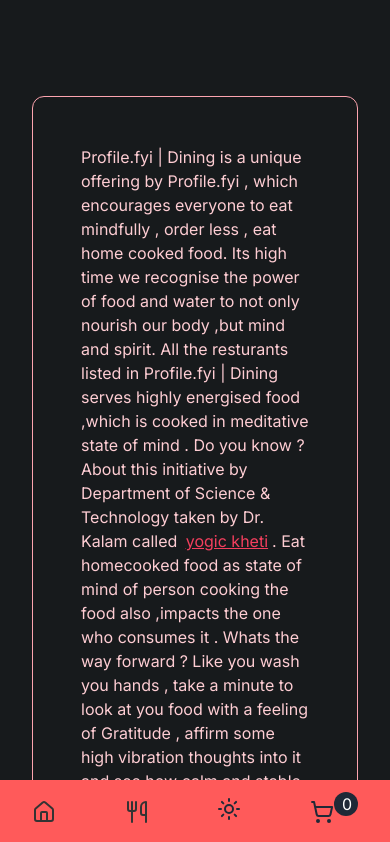
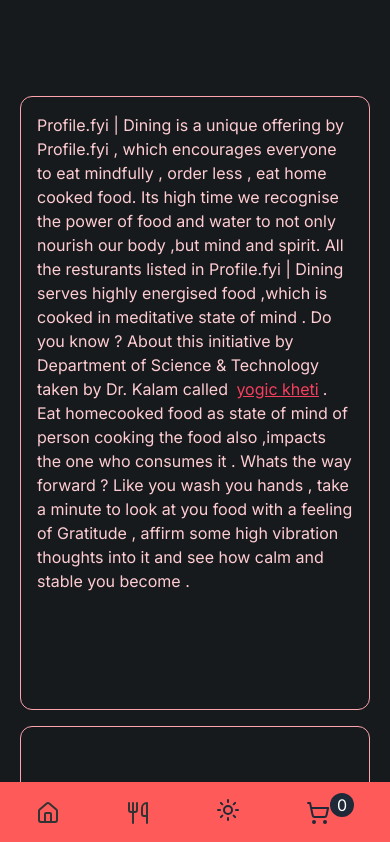
Before and after one commit to gyandeeparyan/profile_dining, a Next.js app: page /about in a window 390 px wide. Shown: the top 842 px of the page. Built offline with nearby package versions, Linux system fonts and the light colour scheme.

Commit message:
style : minor fixes in multiple components

```diff
--- a/src/app/about/page.jsx
+++ b/src/app/about/page.jsx
@@ -46,7 +46,7 @@
 
       ];
 
-      const creditsData = [
+const creditsData = [
         {
           id: 1,
           icon: <AtSign className="inline"/>,
@@ -88,8 +88,8 @@
 
 
   return (
-    <div className='px-8 md:px-40 pt-24'>
-      <div className='bg-rose-200  dark:border-[0.5px] border-rose-300 dark:bg-mainDark rounded-xl flex flex-col md:flex-row gap-5 justify-between p-8'>
+    <div className='px-5 md:px-40 pt-24'>
+      <div className='bg-rose-200  dark:border-[0.5px] border-rose-300 dark:bg-mainDark rounded-xl flex flex-col md:flex-row gap-5 justify-between md:p-8'>
         {/* text description  */}
         <div className=' flex flex-col justify-center  items-center gap-4 p-2 md:max-w-[90%]'>
           <p className="m-2  text-mainDark dark:text-rose-200">
--- a/src/app/cart/page.jsx
+++ b/src/app/cart/page.jsx
@@ -31,13 +31,14 @@
   return isEmpty ? (
     <EmptyCart />
   ) : (
-    <div className='mx-auto md:px-40 h-full bg-backgroundLight  px-8 dark:bg-mainDark '>
-      <div className='mx-auto max-w-2xl py-8 lg:max-w-7xl'>
+    <div className='mx-auto md:px-40 h-full bg-backgroundLight  px-1 dark:bg-mainDark '>
+      <div className='mx-5 max-w-2xl py-8 lg:max-w-7xl'>
         <h1 className='text-3xl  tracking-tight text-mainDark dark:text-textDark sm:text-4xl'>
           Booking details
         </h1>
         <div className='mt-12 lg:grid lg:grid-cols-12 lg:items-start lg:gap-x-12 xl:gap-x-16'>
           <section
+            className=""
             aria-labelledby='cart-heading'
             className='md:rounded-2xl rounded-xl -mt-4  lg:col-span-8'>
             <h2 id='cart-heading' className='sr-only'>
@@ -167,12 +168,12 @@
                       onClick={() => dispatch(clearCart())}
                       text={
                         <span className='flex justify-around'>
-                          <span className='md:text-xs text-lg ml-2 font-medium '>
+                          <span className='md:text-xs text-lg ml-2 md:font-medium '>
                             Checkout
                           </span>
                         </span>
                       }
-                      className='flex  bg-red-500 w-full text-white justify-center items-center rounded-xl space-x-1 px-4  py-2 '></Button>
+                      className='flex  bg-red-500 w-full text-white justify-center items-center rounded-full space-x-1 md:px-4  md:py-2 '></Button>
                   </Link>
                 </div>
               </div>
--- a/src/app/components/CartIcon.jsx
+++ b/src/app/components/CartIcon.jsx
@@ -24,9 +24,9 @@
 
   const cartItems = useSelector((store)=>store.cart.items);
   return (
-    <div className={`flex py-1  cursor-pointer ${isShaking?'shake':''}`}>
-      <ShoppingCart color="#1f2937" className="text-gray-800" />
-      <span className={`rounded-full h-6 w-6 px-2 text-center flex items-center justify-between -mt-2 bg-gray-800 text-white ${className}`}>
+    <div className={`flex md:py-1  cursor-pointer `}>
+      <ShoppingCart color="#1f2937" className={`text-gray-800 ${isShaking?'shake':''}`} />
+      <span className={`rounded-full h-6 w-6 px-1  text-center  items-center justify-between -mt-2 bg-gray-800 text-white ${className}`}>
         {cartItems.length}
       </span>
     </div>
--- a/src/app/components/NavbarMobile.jsx
+++ b/src/app/components/NavbarMobile.jsx
@@ -40,14 +40,14 @@
   ];
 
   return (
-    <div className='sticky md:hidden z-50 bottom-0 bg-buttonLight text-textLight w-full'>
-      <div className='mx-auto flex max-w-7xl items-center justify-between my-3 px-4 py-2 sm:px-6 lg:px-8'>
+    <div className='fixed md:hidden z-50 bottom-0 bg-buttonLight text-textLight w-full'>
+      <div className='mx-auto flex max-w-7xl items-center justify-between my-2 px-4   lg:px-8'>
         {menuItems.map((item) => (
           <Link
             key={item.name}
             href={item.href}
             aria-label={item.ariaLabel} // Ensures the entire link is described
-            className={`flex-col py-2 px-4 rounded-2xl text-center justify-center items-center
+            className={`flex-col py-2 px-5 rounded-3xl text-center justify-center items-center
              ${
                pathname === item.href
                  ? "bg-rose-200"
--- a/src/app/components/ResturantListing.jsx
+++ b/src/app/components/ResturantListing.jsx
@@ -9,7 +9,7 @@
 const resturants=useSelector((store)=>store.resturantListing.resturants)
 
   return (
-    <div className='container  md:px-32 py-24 md:py-20  mx-[60px] md:mx-[42px] grid grid-cols-1  dark:bg-mainDark dark:text-brand-beige md:grid-cols-3'>
+    <div className='md:px-32 py-24 md:py-20 justify-center items-center  md:mx-[42px]  grid  dark:bg-mainDark dark:text-brand-beige md:grid-cols-3'>
 
         {resturants.map((resturant) => {
           return (
--- a/src/app/page.jsx
+++ b/src/app/page.jsx
@@ -7,7 +7,7 @@
   const session = true;
 
   return (
-    <main className='h-full  flex flex-col-reverse text-mainDark dark:text-red-200 md:flex-row items-center md:justify-between justify-center px-4 md:px-36   bg-backgroundLight dark:bg-backgroundDark '>
+    <main className='h-full  flex flex-col-reverse text-mainDark dark:text-red-200 md:flex-row items-center md:justify-between justify-center px-1 md:px-36   bg-backgroundLight dark:bg-backgroundDark '>
       <section className='text-left mb-8 mx-6 '>
         <h1 className='text-3xl md:text-7xl md:w-[650px] text-gradient-light dark:text-gradient-dark  font-semibold'>
           dive into the world of premium dining experience
```
Also changed, not shown: 1 other file (tests, documents, lock files or other folders).
